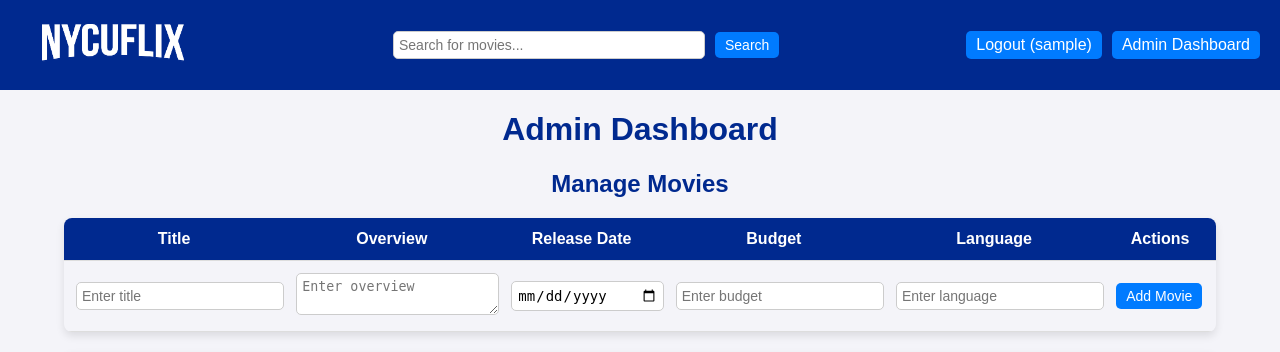
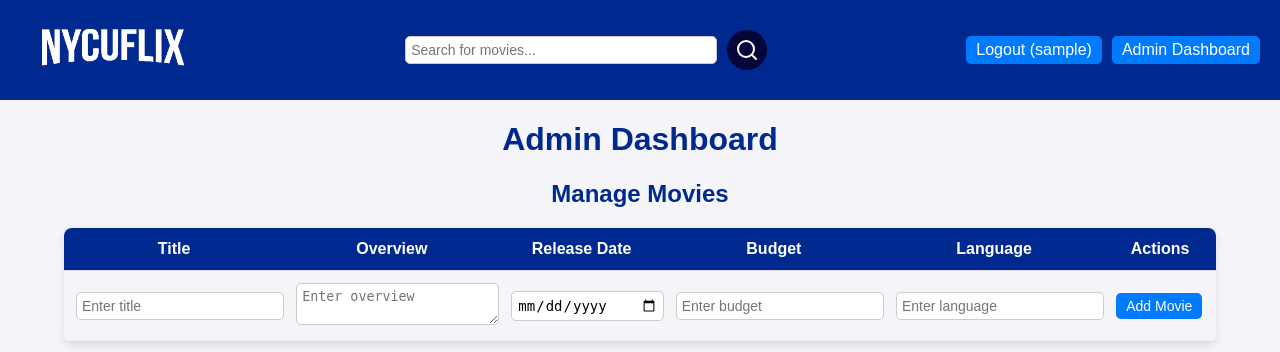
Before and after one commit to franbrizuelab/MyMovieList, a Flask app: page /admin in a window 1280 px wide. Shown: the top 352 px of the page. Run offline with Flask 3, Linux system fonts and the light colour scheme; the visitor is signed in with stand-in values (Sample User, id 1); data that the repository does not hold is empty.

Commit message:
Search button

```diff
--- a/static/css/common.css
+++ b/static/css/common.css
@@ -163,20 +163,26 @@ h1, h2, h3 {
     color: var(--header-color);
 }
 
-/* Search Container button styles */
-.search-container button {
-    padding: 8px 16px;
-    font-size: 14px;
-    background-color: white;
-    color: var(--header-color);
+.search-container .search-button {
+    background-color: var(--button-main-color);
     border: none;
-    border-radius: 5px;
+    border-radius: 20px; /* round corners */
+    padding: 8px;
     cursor: pointer;
+    display: flex;
+    align-items: center;
+    justify-content: center;
     transition: background-color 0.3s ease;
 }
 
-.search-container button:hover {
-    background-color: #f1f1f1;
+.search-container .search-button:hover {
+    background-color: var(--header-hover-color);
+}
+
+.search-container .search-button svg {
+    width: 24px;
+    height: 24px;
+    stroke: white; /* fill for the icon */
 }
 
 /* Login Button styles */
--- a/static/css/movie.css
+++ b/static/css/movie.css
@@ -7,10 +7,6 @@ body {
     background-color: #f4f4f9;
     color: #333;
 }
-
-
-
-
 
 .content {
     max-width: 800px;
--- a/templates/admin_dashboard.html
+++ b/templates/admin_dashboard.html
@@ -26,11 +26,11 @@
                     autocomplete="off"
                     style="width: 300px; padding: 5px; border: 1px solid #ccc; border-radius: 5px;"
                 >
-                <button
-                    type="submit"
-                    style="padding: 5px 10px; background-color: #007BFF; color: white; border: none; border-radius: 5px; cursor: pointer;"
-                >
-                    Search
+                <button type="submit" class="search-button">
+                    <svg class="search-icon" xmlns="http://www.w3.org/2000/svg" width="24" height="24" viewBox="0 0 24 24" fill="none" stroke="currentColor" stroke-width="2" stroke-linecap="round" stroke-linejoin="round">
+                        <circle cx="11" cy="11" r="8"></circle>
+                        <line x1="21" y1="21" x2="16.65" y2="16.65"></line>
+                    </svg>
                 </button>
             </form>
         </div>
```
Also changed, not shown: templates/main.html (+6 -1 lines), templates/movie.html (+6 -1 lines), templates/search.html (+6 -1 lines).
